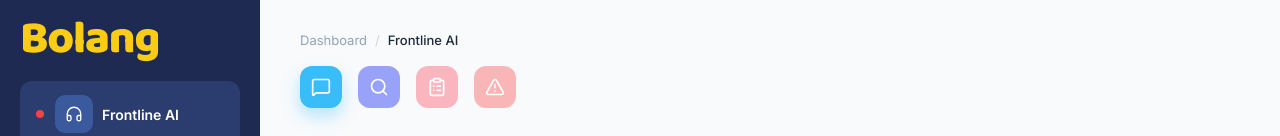
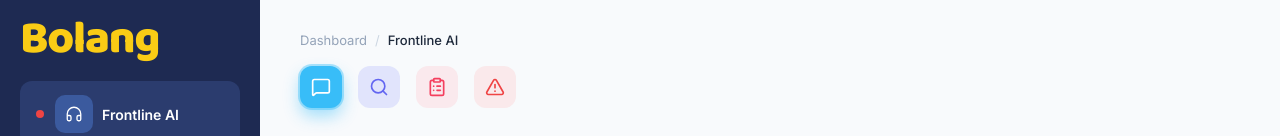
Before and after one commit to Zamkoii/bolang-dashboard, a Next.js app: page /frontline-ai in a window 1280 px wide. Shown: the top 136 px of the page. Built offline with nearby package versions, Linux system fonts and the light colour scheme; no server answers; the database is empty.

Commit message:
HoverButtonFrontLine

```diff
--- a/app/(dashboard)/frontline-ai/page.tsx
+++ b/app/(dashboard)/frontline-ai/page.tsx
@@ -336,8 +336,8 @@ export default function FrontlineAIPage() {
           title="Semua kategori"
           className={`relative flex size-[42px] items-center justify-center rounded-xl transition ${
             activeCategory === null
-              ? "bg-[#38BDF8] text-white shadow-[0_8px_16px_rgba(56,189,248,0.35)]"
-              : "bg-[#38BDF8]/80 text-white hover:bg-[#38BDF8]"
+              ? "bg-[#38BDF8] text-white shadow-[0_8px_16px_rgba(56,189,248,0.45)] ring-2 ring-[#38BDF8]/40"
+              : "bg-[#38BDF8]/20 text-[#0EA5E9] hover:bg-[#38BDF8]/35"
           }`}
         >
           <MessageSquare className="size-5" />
@@ -353,8 +353,8 @@ export default function FrontlineAIPage() {
           title={CHAT_CATEGORIES[0]}
           className={`flex size-[42px] items-center justify-center rounded-xl transition ${
             activeCategory === CHAT_CATEGORIES[0]
-              ? "bg-[#818CF8] text-white shadow-[0_8px_16px_rgba(129,140,248,0.35)]"
-              : "bg-[#818CF8]/80 text-white hover:bg-[#818CF8]"
+              ? "bg-[#818CF8] text-white shadow-[0_8px_16px_rgba(129,140,248,0.45)] ring-2 ring-[#818CF8]/40"
+              : "bg-[#818CF8]/20 text-[#6366F1] hover:bg-[#818CF8]/35"
           }`}
         >
           <Search className="size-5" />
@@ -370,8 +370,8 @@ export default function FrontlineAIPage() {
           title={CHAT_CATEGORIES[1]}
           className={`flex size-[42px] items-center justify-center rounded-xl transition ${
             activeCategory === CHAT_CATEGORIES[1]
-              ? "bg-[#FDA4AF] text-white shadow-[0_8px_16px_rgba(253,164,175,0.35)]"
-              : "bg-[#FDA4AF]/80 text-white hover:bg-[#FDA4AF]"
+              ? "bg-[#FDA4AF] text-white shadow-[0_8px_16px_rgba(253,164,175,0.5)] ring-2 ring-[#FDA4AF]/40"
+              : "bg-[#FDA4AF]/20 text-[#F43F5E] hover:bg-[#FDA4AF]/35"
           }`}
         >
           <ClipboardList className="size-5" />
@@ -387,8 +387,8 @@ export default function FrontlineAIPage() {
           title={CHAT_CATEGORIES[2]}
           className={`flex size-[42px] items-center justify-center rounded-xl transition ${
             activeCategory === CHAT_CATEGORIES[2]
-              ? "bg-[#FCA5A5] text-white shadow-[0_8px_16px_rgba(252,165,165,0.35)]"
-              : "bg-[#FCA5A5]/80 text-white hover:bg-[#FCA5A5]"
+              ? "bg-[#FCA5A5] text-white shadow-[0_8px_16px_rgba(252,165,165,0.5)] ring-2 ring-[#FCA5A5]/40"
+              : "bg-[#FCA5A5]/20 text-[#EF4444] hover:bg-[#FCA5A5]/35"
           }`}
         >
           <AlertTriangle className="size-5" />
```
